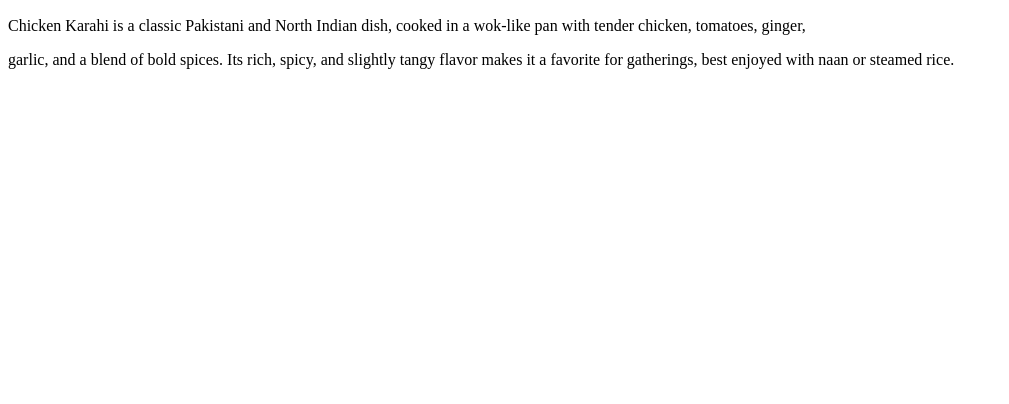
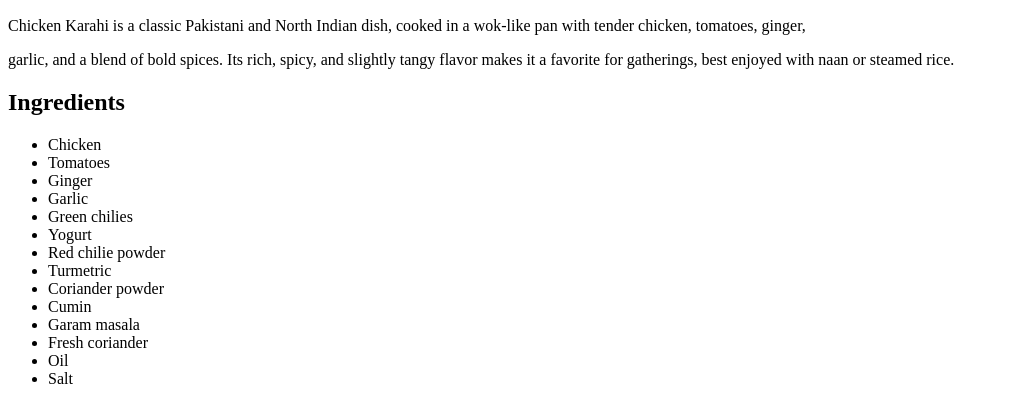
Before and after one commit to billalahmad461-bot/odin-recipes, a plain HTML site: page recipes/chicken-karahi.html in a window 1280 px wide. Shown: the part 509-913 px from the top of the page, without its empty margins (0-1009 px from the left). Before the commit the page ends 800 px from the top, so only its background shows below. Drawn offline with Linux system fonts and the light colour scheme.

Commit message:
feat: Add the list of ingredients of chicken biryani in respective page

```diff
--- a/recipes/chicken-karahi.html
+++ b/recipes/chicken-karahi.html
@@ -11,7 +11,24 @@
 
     <h2>Description</h2>
     <p>Chicken Karahi is a classic Pakistani and North Indian dish, cooked in a wok-like pan with tender chicken, tomatoes, ginger,</p>
-    <p>garlic, and a blend of bold spices. Its rich, spicy, and slightly tangy flavor makes it a favorite for gatherings, best enjoyed with naan or steamed rice.
-</p>
+    <p>garlic, and a blend of bold spices. Its rich, spicy, and slightly tangy flavor makes it a favorite for gatherings, best enjoyed with naan or steamed rice.</p>
+
+    <h2>Ingredients</h2>
+    <ul>
+        <li>Chicken</li>
+        <li>Tomatoes</li>
+        <li>Ginger</li>
+        <li>Garlic</li>
+        <li>Green chilies</li>
+        <li>Yogurt</li>
+        <li>Red chilie powder</li>
+        <li>Turmetric</li>
+        <li>Coriander powder</li>
+        <li>Cumin</li>
+        <li>Garam masala</li>
+        <li>Fresh coriander</li>
+        <li>Oil</li>
+        <li>Salt</li>
+    </ul>
 </body>
 </html>
```
